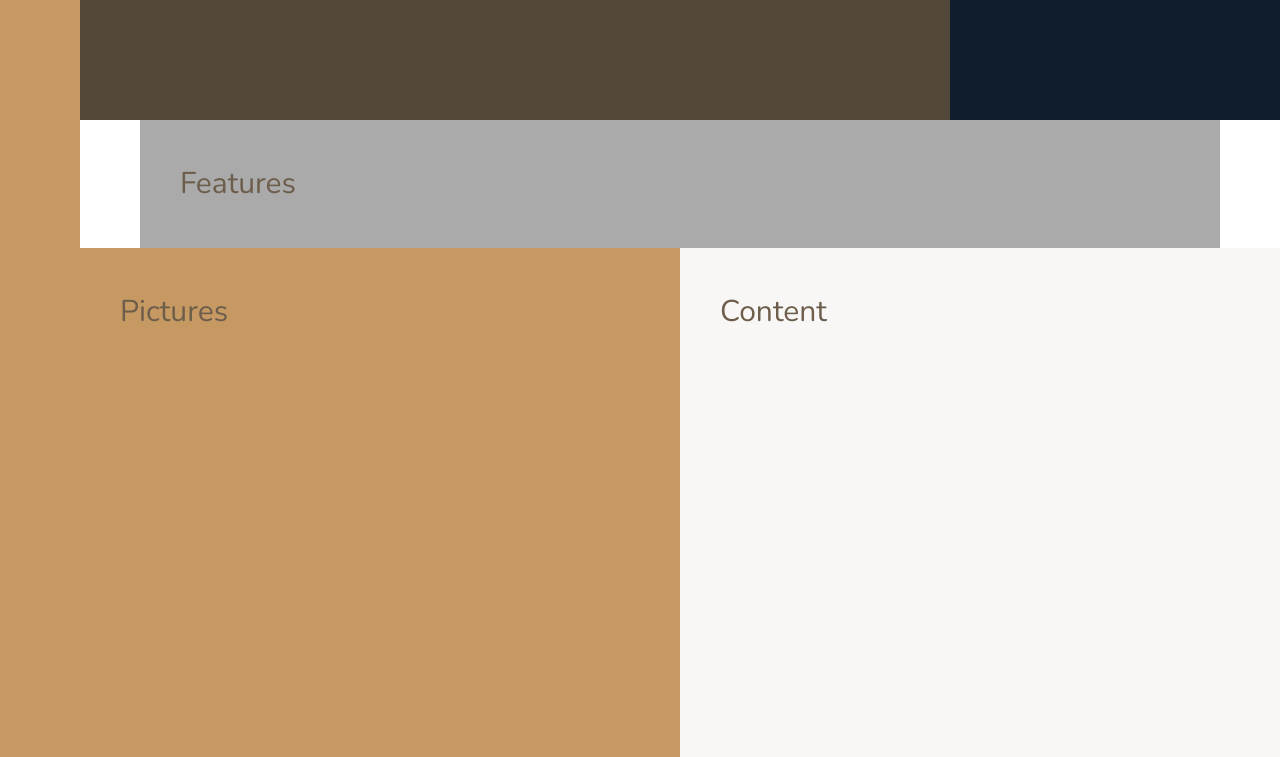
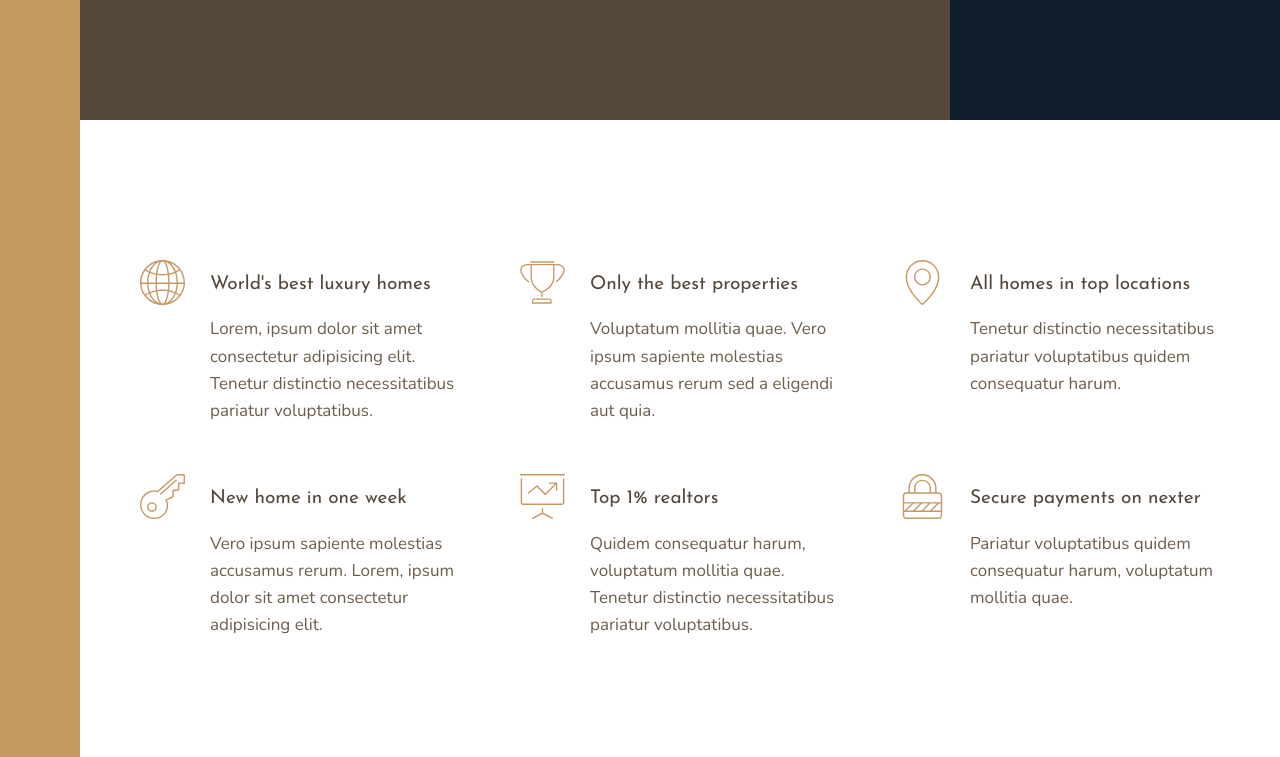
Before and after one commit to igoratf/Nexter, a website: page index.html in a window 1280 px wide. Shown: the part 520-1277 px from the top of the page. Drawn offline with nearby package versions, Linux system fonts and the light colour scheme.

Commit message:
build features section

```diff
--- a/index.html
+++ b/index.html
@@ -19,7 +19,63 @@
     <header class="header">Header</header>
     <div class="realtors">Top 3 realtors</div>
 
-    <section class="features">Features</section>
+    <section class="features">
+      <div class="feature">
+        <svg class="feature__icon">
+          <use xlink:href="img/sprite.svg#icon-global"></use>
+        </svg>
+        <h4 class="heading-4 heading-4--dark">World's best luxury homes</h4>
+        <p class="feature__text">
+          Lorem, ipsum dolor sit amet consectetur adipisicing elit. Tenetur
+          distinctio necessitatibus pariatur voluptatibus.
+        </p>
+      </div>
+      <div class="feature">
+        <svg class="feature__icon">
+          <use xlink:href="img/sprite.svg#icon-trophy"></use>
+        </svg>
+        <h4 class="heading-4 heading-4--dark">Only the best properties</h4>
+        <p class="feature__text">
+          Voluptatum mollitia quae. Vero ipsum sapiente molestias accusamus rerum sed a eligendi aut quia.
+        </p>
+      </div>
+      <div class="feature">
+        <svg class="feature__icon">
+          <use xlink:href="img/sprite.svg#icon-map-pin"></use>
+        </svg>
+        <h4 class="heading-4 heading-4--dark">All homes in top locations</h4>
+        <p class="feature__text">
+          Tenetur distinctio necessitatibus pariatur voluptatibus quidem consequatur harum.
+        </p>
+      </div>
+      <div class="feature">
+        <svg class="feature__icon">
+          <use xlink:href="img/sprite.svg#icon-key"></use>
+        </svg>
+        <h4 class="heading-4 heading-4--dark">New home in one week</h4>
+        <p class="feature__text">
+          Vero ipsum sapiente molestias accusamus rerum. Lorem, ipsum dolor sit amet consectetur adipisicing elit.
+        </p>
+      </div>
+      <div class="feature">
+        <svg class="feature__icon">
+          <use xlink:href="img/sprite.svg#icon-presentation"></use>
+        </svg>
+        <h4 class="heading-4 heading-4--dark">Top 1% realtors</h4>
+        <p class="feature__text">
+          Quidem consequatur harum, voluptatum mollitia quae. Tenetur distinctio necessitatibus pariatur voluptatibus.
+        </p>
+      </div>
+      <div class="feature">
+        <svg class="feature__icon">
+          <use xlink:href="img/sprite.svg#icon-lock"></use>
+        </svg>
+        <h4 class="heading-4 heading-4--dark">Secure payments on nexter</h4>
+        <p class="feature__text">
+          Pariatur voluptatibus quidem consequatur harum, voluptatum mollitia quae.
+        </p>
+      </div>
+    </section>
 
     <div class="story__pictures">Pictures</div>
 
--- a/sass/_base.scss
+++ b/sass/_base.scss
@@ -40,9 +40,4 @@ body {
    display: grid;
    grid-template-rows: 80vh min-content 40vw repeat(3, min-content);
    grid-template-columns: [sidebar-start] 8rem [sidebar-end full-start] minmax(6rem, 1fr) [center-start] repeat(8, [col-start] minmax(min-content, 14rem) [col-end]) [center-end] minmax(6rem, 1fr) [full-end];
-
-   & > * {
-      padding: 40px;
-      font-size: 3rem;
-   }
 }
--- a/sass/_features.scss
+++ b/sass/_features.scss
@@ -1,4 +1,29 @@
 .features {
-   background-color: $color-grey-light-2;
    grid-column: center-start / center-end;
+   margin: 15rem 0;
+
+   display: grid;
+   grid-template-columns: repeat(auto-fit, minmax(25rem, 1fr));
+   grid-gap: 6rem;
+   align-items: start;
 }
+
+
+.feature {
+   display: grid;
+   grid-template-columns: min-content 1fr;
+   grid-row-gap: 1.5rem;
+   grid-column-gap: 2.5rem;
+
+   &__icon {
+      fill: $color-primary;
+      width: 4.5rem;
+      height: 4.5rem;
+      grid-row: 1 / span 2;
+      transform: translateY(-1rem);
+   }
+
+   &__text {
+      font-size: 1.7rem;
+   }
+}
--- a/sass/_typography.scss
+++ b/sass/_typography.scss
@@ -0,0 +1,29 @@
+%heading {
+   font-family: $font-display;
+   font-weight: 400;
+}
+
+.heading-1 {
+   @extend %heading;
+}
+
+.heading-2 {
+   @extend %heading;
+}
+
+.heading-3 {
+   @extend %heading;
+}
+
+.heading-4 {
+   @extend %heading;
+   font-size: 1.9rem;
+
+   &--light {
+      color: $color-grey-light-1;
+   }
+
+   &--dark {
+      color: $color-grey-dark-1;
+   }
+}
```
Also changed, not shown: css/style.css.
